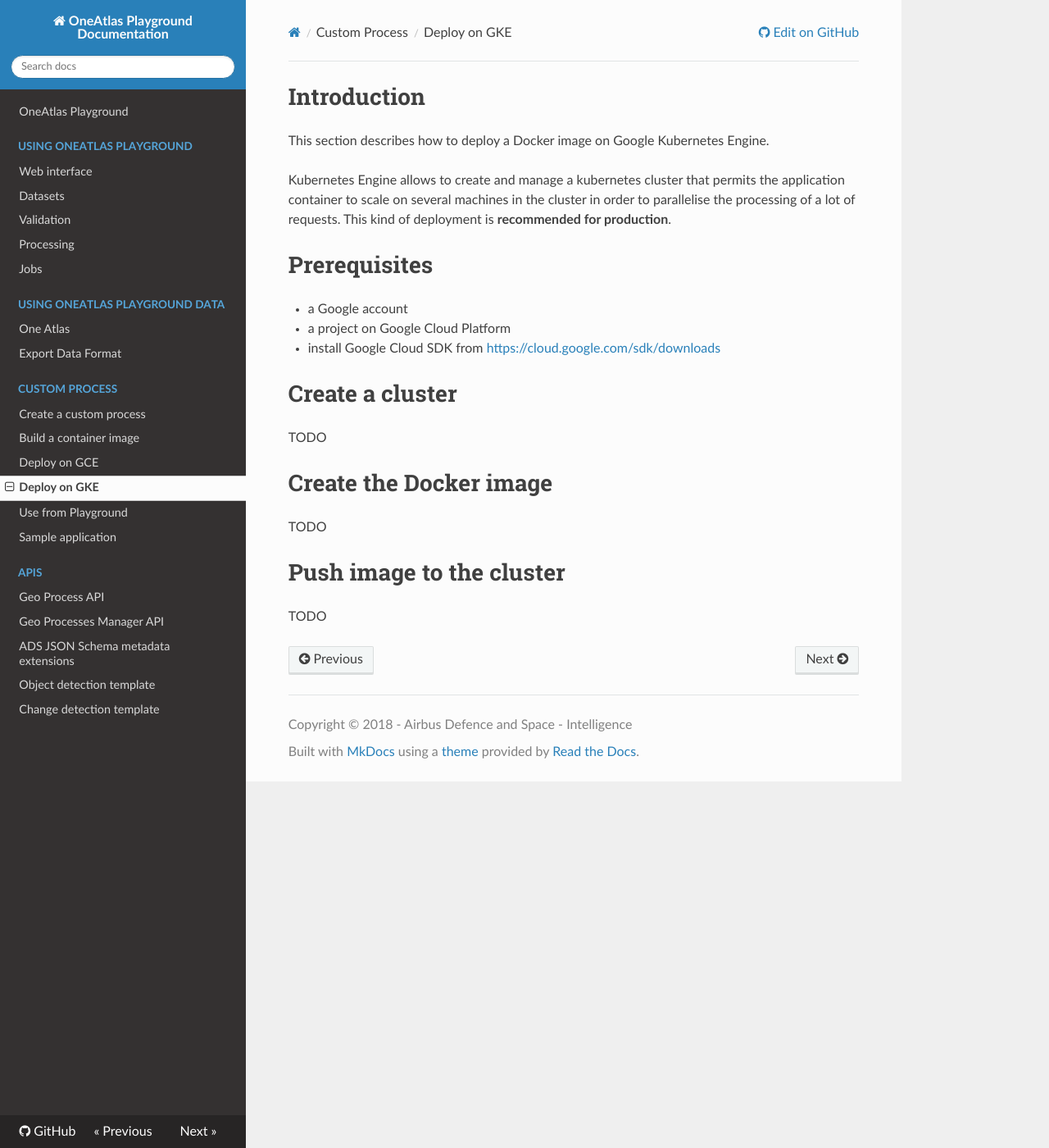
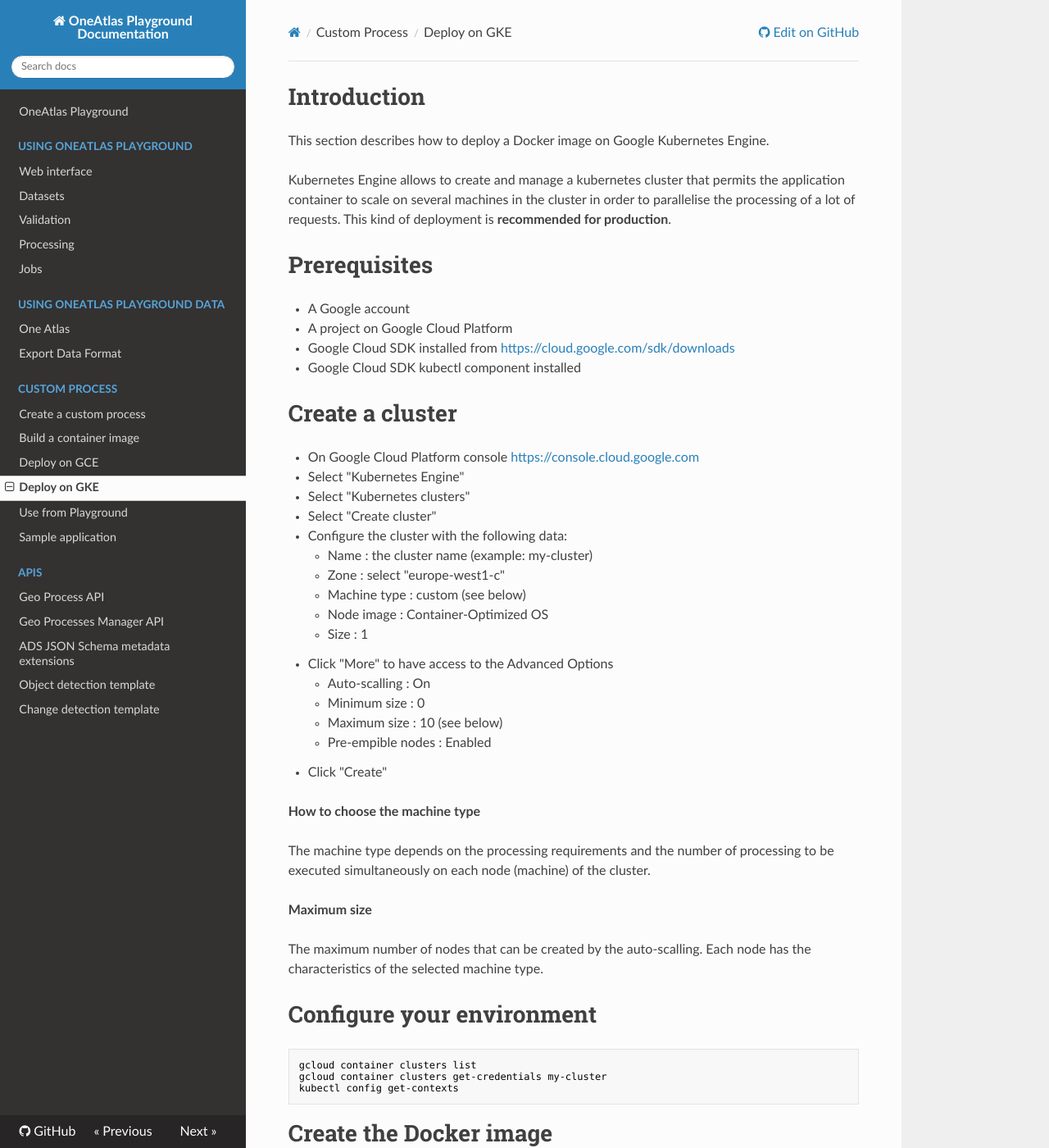
Before and after one commit to airbusgeo/playground-docs, an MkDocs documentation site: the page built from docs/processing/deploy_gke.md, in a window 1280 px wide and 1400 px high. Shown: the whole window at 82% size. Built offline with MkDocs 1.6.1, drawn with Linux system fonts in a browser that asks for light colours; nearby versions of some CDN libraries; a script that is not in the unit is left out; old or Windows-style settings are respelled for this version of MkDocs.

Commit message:
Update doc

````diff
--- a/docs/processing/deploy_gke.md
+++ b/docs/processing/deploy_gke.md
@@ -6,13 +6,45 @@ Kubernetes Engine allows to create and manage a kubernetes cluster that permits
 
 # Prerequisites
 
-* a Google account
-* a project on Google Cloud Platform
-* install Google Cloud SDK from [https://cloud.google.com/sdk/downloads](https://cloud.google.com/sdk/downloads)
+* A Google account
+* A project on Google Cloud Platform
+* Google Cloud SDK installed from [https://cloud.google.com/sdk/downloads](https://cloud.google.com/sdk/downloads)
+* Google Cloud SDK kubectl component installed
 
 # Create a cluster
 
-TODO
+* On Google Cloud Platform console [https://console.cloud.google.com](https://console.cloud.google.com)
+* Select "Kubernetes Engine"
+* Select "Kubernetes clusters"
+* Select "Create cluster"
+* Configure the cluster with the following data:
+    * Name : the cluster name (example: my-cluster)
+    * Zone : select "europe-west1-c"
+    * Machine type : custom (see below)
+    * Node image : Container-Optimized OS
+    * Size : 1
+* Click "More" to have access to the Advanced Options
+    * Auto-scalling : On
+    * Minimum size : 0
+    * Maximum size : 10 (see below)
+    * Pre-empible nodes : Enabled
+* Click "Create"
+
+**How to choose the machine type**
+
+The machine type depends on the processing requirements and the number of processing to be executed simultaneously on each node (machine) of the cluster.
+
+**Maximum size**
+
+The maximum number of nodes that can be created by the auto-scalling. Each node has the characteristics of the selected machine type.
+
+# Configure your environment
+
+```bash
+gcloud container clusters list
+gcloud container clusters get-credentials my-cluster
+kubectl config get-contexts
+```
 
 # Create the Docker image
 
````
Also changed, not shown: docs/processing/change_detection.md (+6 -6 lines), docs/processing/deploy_gce.md (+3 -3 lines), docs/processing/object_detection.md (+6 -6 lines).
